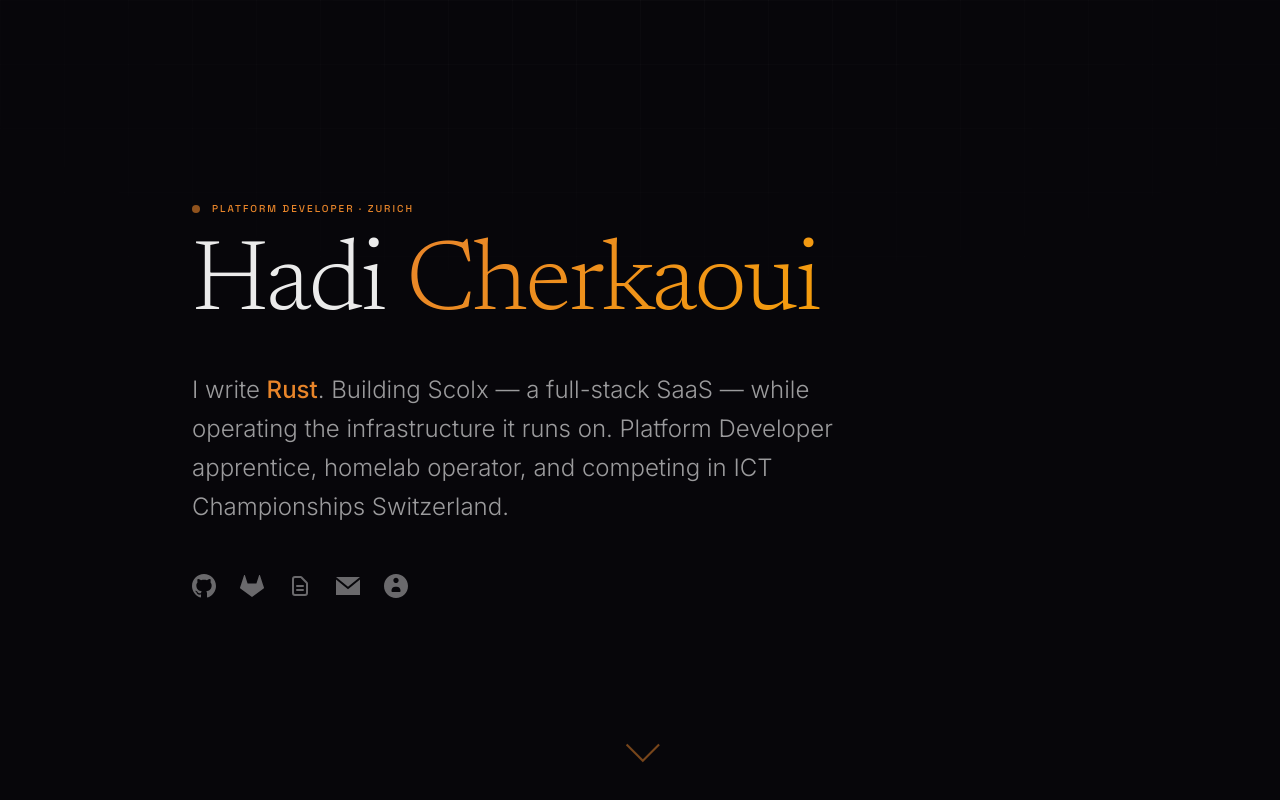
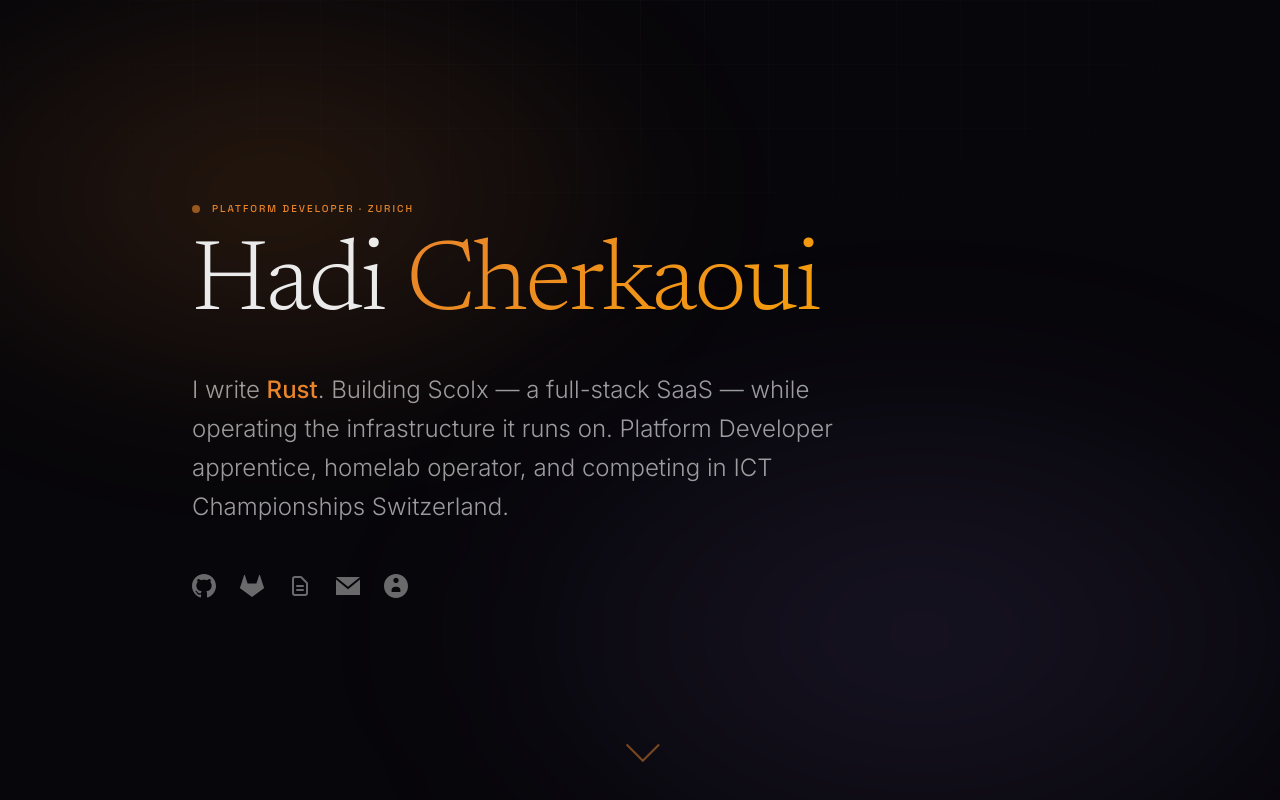
Before and after one commit to HadiCherkaoui/portfolio, a Next.js app: page / in a window 1280 px wide. Shown: the top 800 px of the page. Built offline with nearby package versions, Linux system fonts and the light colour scheme.

Commit message:
feat: add aurora background CSS and update layout
Replace blob divs with amber+purple aurora gradients. Add prefers-reduced-motion
guard. Remove opaque bg from grid overlay div so aurora shows through. Update
metadata, v4 shorthand throughout layout.tsx.

```diff
--- a/app/globals.css
+++ b/app/globals.css
@@ -448,3 +448,51 @@ section {
 .timeline-item:last-child {
   border-left-color: transparent;
 }
+
+/* Aurora background */
+.aurora-bg {
+  position: fixed;
+  inset: 0;
+  z-index: -1;
+  pointer-events: none;
+  overflow: hidden;
+}
+
+.aurora-amber {
+  position: absolute;
+  top: -10%;
+  left: -15%;
+  width: 70vw;
+  height: 65vh;
+  background: radial-gradient(ellipse at center, rgba(232, 133, 42, 0.15) 0%, transparent 70%);
+  filter: blur(60px);
+}
+
+.aurora-purple {
+  position: absolute;
+  bottom: -15%;
+  right: -10%;
+  width: 75vw;
+  height: 70vh;
+  background: radial-gradient(ellipse at center, rgba(167, 139, 250, 0.12) 0%, transparent 70%);
+  filter: blur(80px);
+}
+
+@media (prefers-reduced-motion: no-preference) {
+  .aurora-amber {
+    animation: aurora-drift-1 30s ease-in-out infinite alternate;
+  }
+  .aurora-purple {
+    animation: aurora-drift-2 38s ease-in-out infinite alternate;
+  }
+}
+
+@keyframes aurora-drift-1 {
+  from { transform: translate(0, 0) scale(1); }
+  to   { transform: translate(12vw, 18vh) scale(1.15); }
+}
+
+@keyframes aurora-drift-2 {
+  from { transform: translate(0, 0) scale(1.1); }
+  to   { transform: translate(-10vw, -12vh) scale(0.92); }
+}
--- a/app/layout.tsx
+++ b/app/layout.tsx
@@ -24,8 +24,18 @@ const spaceGrotesk = Space_Grotesk({
 
 export const metadata: Metadata = {
   title: "Hadi Cherkaoui | Platform Developer",
-  description: "Platform Developer apprentice based in Switzerland, passionate about technology and open source. Specializing in Kubernetes, automation, and cloud-native technologies.",
-  keywords: ["Hadi Cherkaoui", "Platform Developer", "Cloud Engineer", "Kubernetes", "Open Source", "Switzerland", "k0s"],
+  description:
+    "Platform Developer apprentice based in Switzerland. Building in Rust and Go, running k0s on bare metal, and competing in ICT Championships Switzerland.",
+  keywords: [
+    "Hadi Cherkaoui",
+    "Platform Developer",
+    "Rust",
+    "Go",
+    "Kubernetes",
+    "Open Source",
+    "Switzerland",
+    "k0s",
+  ],
   authors: [{ name: "Hadi Cherkaoui" }],
 };
 
@@ -37,15 +47,16 @@ export default function RootLayout({
   return (
     <html lang="en" className="scroll-smooth dark">
       <body
-        className={`${inter.variable} ${newsreader.variable} ${spaceGrotesk.variable} antialiased bg-[var(--bg-primary)] text-[var(--text-primary)] selection:bg-[var(--accent-emerald-subtle)] selection:text-[var(--text-primary)]`}
+        className={`${inter.variable} ${newsreader.variable} ${spaceGrotesk.variable} antialiased bg-(--bg-primary) text-(--text-primary) selection:bg-(--accent-amber-subtle) selection:text-(--text-primary)`}
       >
-        {/* Background blobs */}
-        <div className="blob blob-1" />
-        <div className="blob blob-2" />
-        <div className="blob blob-3" />
+        {/* Aurora animated background */}
+        <div className="aurora-bg">
+          <div className="aurora-amber" />
+          <div className="aurora-purple" />
+        </div>
 
-        {/* Subtle grid pattern */}
-        <div className="fixed inset-0 z-[-1] bg-[var(--bg-primary)]">
+        {/* Subtle grid pattern — no background fill; body provides the dark bg, aurora shows through */}
+        <div className="fixed inset-0 z-[-1]">
           <div className="absolute inset-0 bg-[linear-gradient(rgba(255,255,255,0.02)_1px,transparent_1px),linear-gradient(90deg,rgba(255,255,255,0.02)_1px,transparent_1px)] bg-[size:64px_64px] [mask-image:radial-gradient(ellipse_80%_50%_at_50%_0%,black,transparent)]" />
         </div>
 
```
